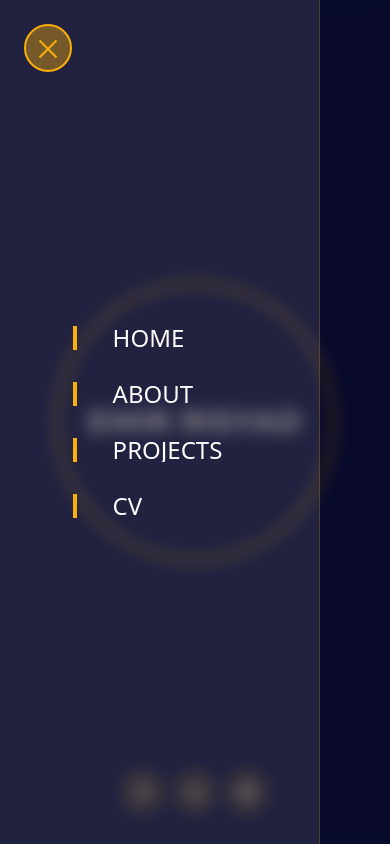
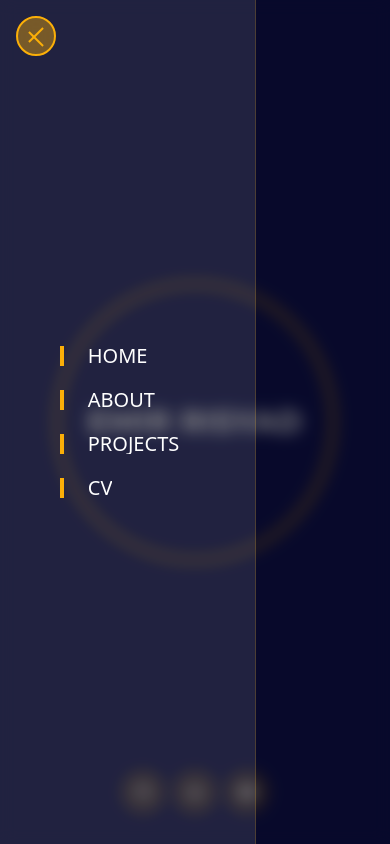
Before and after one commit to rimuhamu/emir-risyad, a Next.js app: page / in a window 390 px wide. Both pictures are taken after a click on the button 48 px from the left and 48 px from the top of the page. Shown: the top 844 px of the page. Built offline with nearby package versions, Linux system fonts and the light colour scheme.

Commit message:
feat: make navbar responsive

```diff
--- a/src/components/Navbar.tsx
+++ b/src/components/Navbar.tsx
@@ -31,7 +31,8 @@ export function Navbar({ onSectionClick }: NavbarProps) {
       <Button
         onClick={toggleMenu}
         className={`
-          fixed top-6 left-6 z-[60] w-12 h-12
+          fixed top-4 left-4 sm:top-6 sm:left-6 z-[60]
+          w-10 h-10 sm:w-12 sm:h-12
           bg-golden-rod-yellow/20 backdrop-blur-sm
           border-2 border-golden-rod-yellow/50
           rounded-full flex flex-col items-center justify-center
@@ -40,7 +41,7 @@ export function Navbar({ onSectionClick }: NavbarProps) {
           group
           ${isOpen ? 'border-golden-rod-yellow bg-golden-rod-yellow/40' : ''}
         `}>
-        <div className='w-6 h-4 flex flex-col justify-between'>
+        <div className='w-5 h-3 sm:w-6 sm:h-4 flex flex-col justify-between'>
           <span
             className={`w-full h-0.5 bg-golden-rod-yellow transition-all duration-300 origin-center ${
               isOpen ? 'rotate-45 translate-y-2' : ''
@@ -70,13 +71,19 @@ export function Navbar({ onSectionClick }: NavbarProps) {
       )}
       <nav
         className={`
-          fixed top-0 left-0 h-full w-80 bg-white/10
+          fixed top-0 left-0 h-full
+          w-64 sm:w-72 lg:w-80
+        bg-white/10
           border-r border-golden-rod-yellow/20
           flex items-center justify-center z-50
           transition-transform duration-100 ease-out
           ${isOpen ? 'translate-x-0' : '-translate-x-full'}
         `}>
-        <ul className='flex flex-col items-start leading-none text-2xl uppercase space-y-8 p-8'>
+        <ul
+          className='flex flex-col items-start leading-none
+          text-xl sm:text-2xl
+          uppercase space-y-6 sm:space-y-8
+          p-6 sm:p-8'>
           {menuItems.map((item, index) => (
             <li
               key={item.id}
@@ -92,10 +99,14 @@ export function Navbar({ onSectionClick }: NavbarProps) {
               style={{
                 transitionDelay: isOpen ? `${index * 100}ms` : '0ms',
               }}>
-              <div className='absolute top-0 w-1 h-full -translate-x-6 bg-golden-rod-yellow transition-all duration-300 group-hover:w-2 group-hover:-translate-x-7'></div>
+              <div
+                className='absolute top-0 w-1 h-full
+                -translate-x-4 sm:-translate-x-6
+                bg-golden-rod-yellow transition-all duration-300
+                group-hover:w-2 group-hover:-translate-x-5 sm:group-hover:-translate-x-7'></div>
               <a
                 onClick={() => handleClick(item.id)}
-                className='relative block cursor-pointer overflow-hidden pl-4'>
+                className='relative block cursor-pointer overflow-hidden pl-3 sm:pl-4'>
                 <span className='block text-white transition-all duration-300 group-hover:text-golden-rod-yellow'>
                   {item.label}
                 </span>
```
